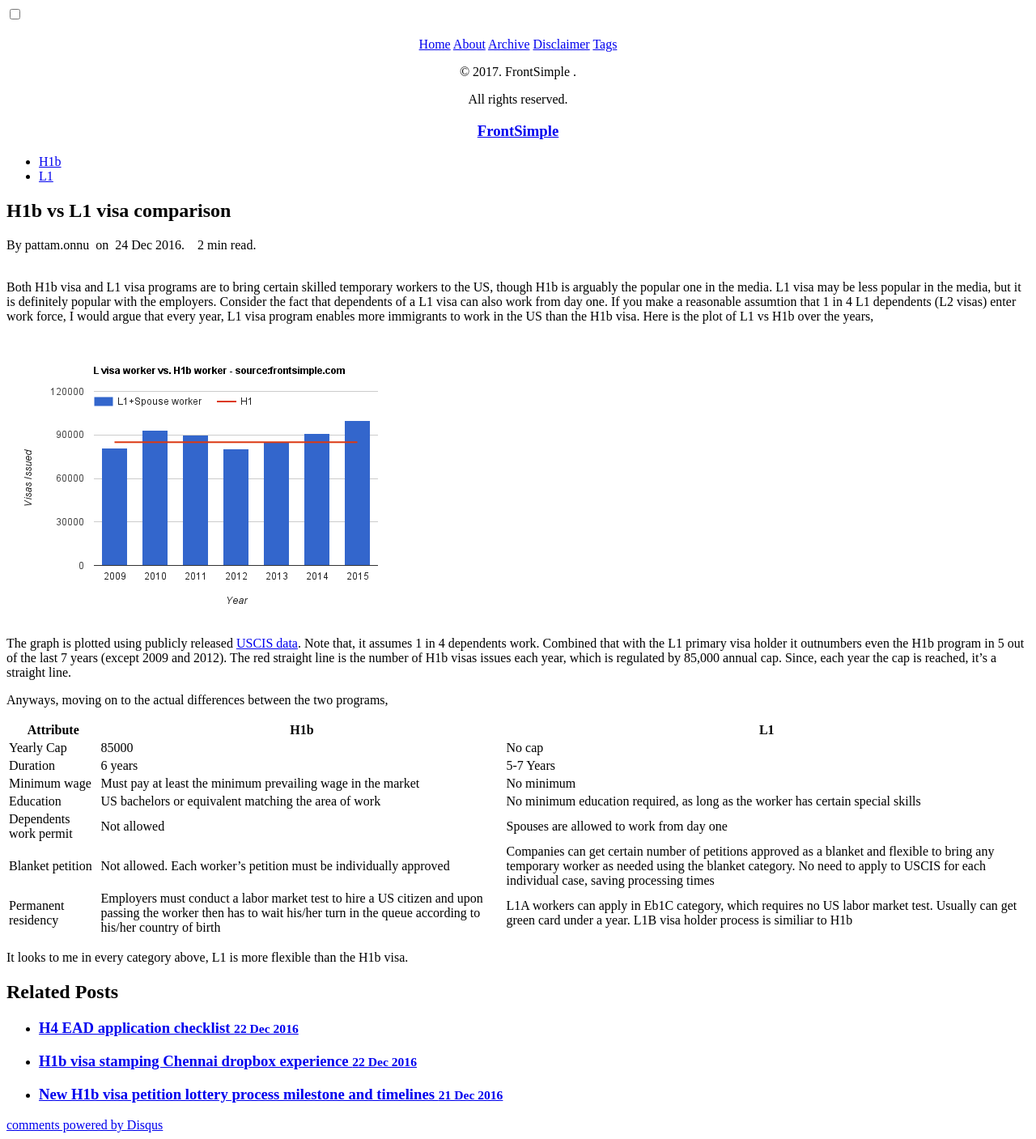
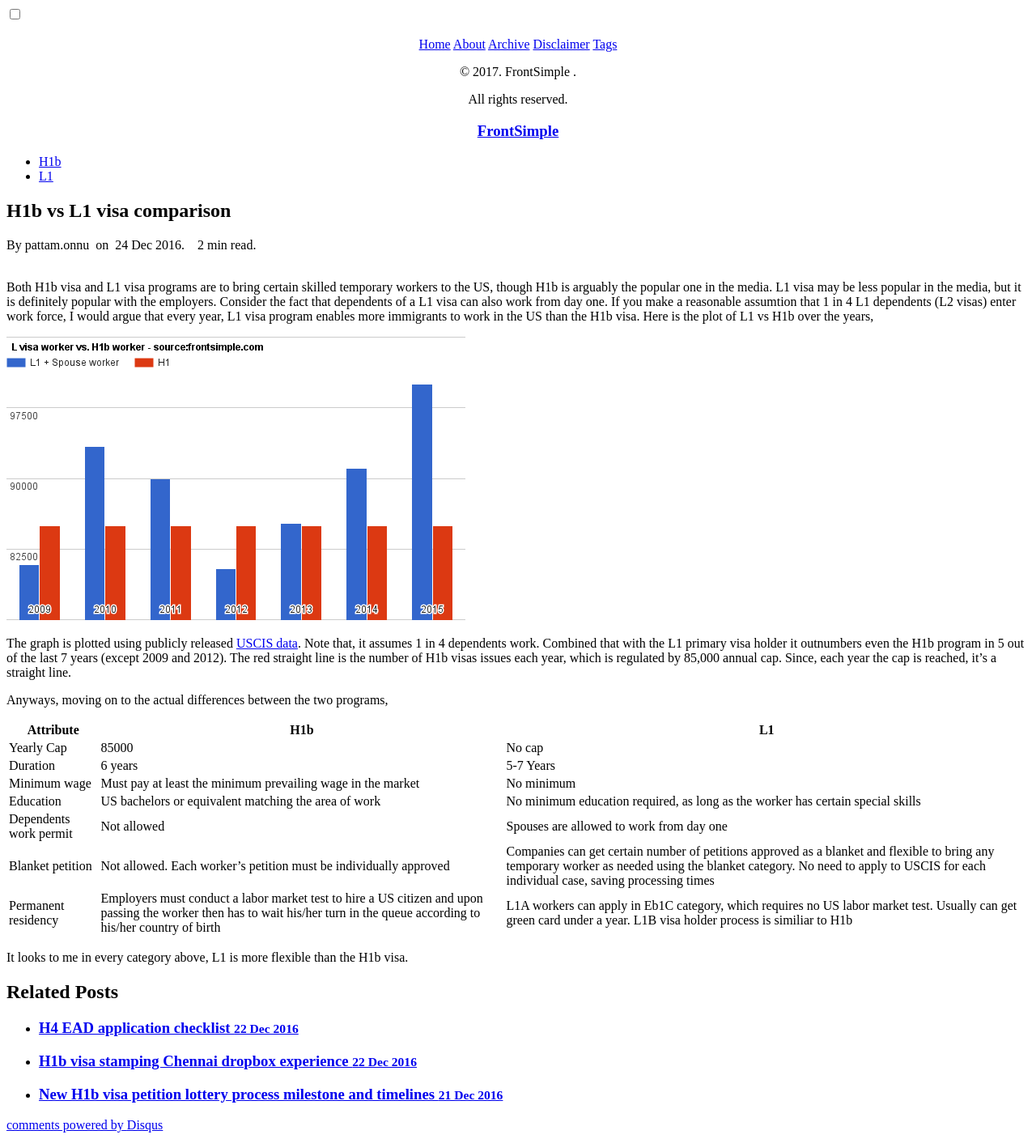
Before and after one commit to gitforwork2/gitforwork.github.io, a Jekyll site: the page built from _posts/2016-12-24-H1b-visa-vs-L1-visa-comparison.md, in a window 1280 px wide. Shown: the whole page at 81% size. Built offline with Jekyll 4.4.1, drawn with Linux system fonts in a browser that asks for light colours; comment, search, counter and statistics services are not loaded.

Commit message:
Updated L1 visa Graphics

```diff
--- a/_posts/2016-12-24-H1b-visa-vs-L1-visa-comparison.md
+++ b/_posts/2016-12-24-H1b-visa-vs-L1-visa-comparison.md
@@ -9,7 +9,7 @@ description: Comparison of H1b and L1 visa programs
 Both H1b visa and L1 visa programs are to bring certain skilled temporary workers to the US, though H1b is arguably the popular one in the media. L1 visa may be less popular in the media, but it is definitely popular with the employers. Consider the fact that dependents of a L1 visa can also work from day one. If you make a reasonable assumtion that 1 in 4 L1 dependents (L2 visas) enter work force, I would argue that every year, L1 visa program enables more immigrants to work in the US than the H1b visa.
 Here is the plot of L1 vs H1b over the years,
 
-![L1 vs H1b](/assets/images/posts/L1-vs-H1-Years-v1.1.png)
+![L1 vs H1b](/assets/images/posts/L1-vs-H1-Years-v1.2.png)
 
 The graph is plotted using publicly released [USCIS data](https://travel.state.gov/content/dam/visas/Statistics/AnnualReports/FY2015AnnualReport/FY15AnnualReport-TableXVIB.pdf). Note that, it assumes 1 in 4 dependents work. Combined that with the L1 primary visa holder it outnumbers even the H1b program in 5 out of the last 7 years (except 2009 and 2012). The red straight line is the number of H1b visas issues each year, which is regulated by 85,000 annual cap. Since, each year the cap is reached, it's a straight line.
 
```
Also changed, not shown: assets/images/posts/L1-vs-H1-Years-v1.2.png (added).
